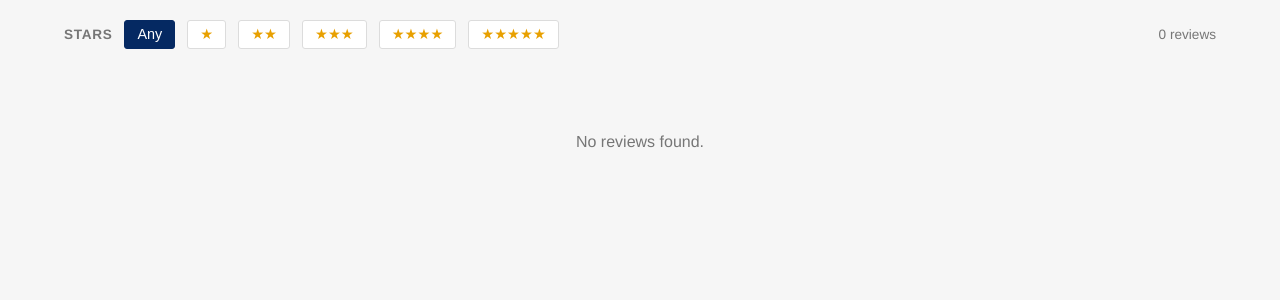
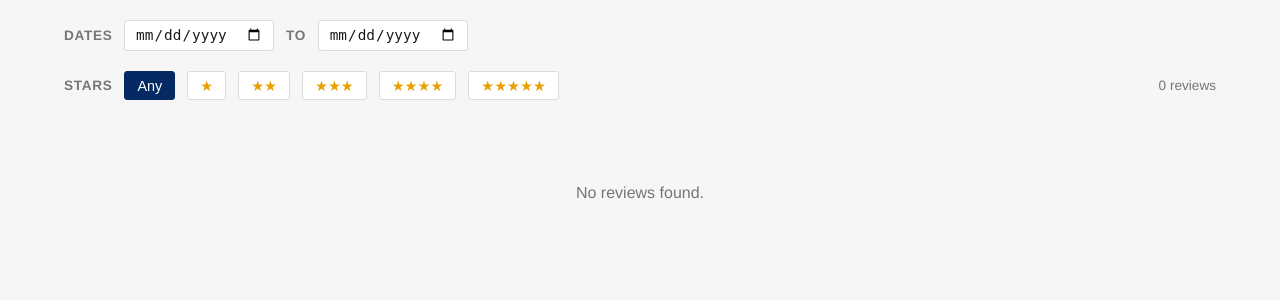
Before and after one commit to WMalker808/GuardianReviews, a Flask app: page / in a window 1280 px wide. Shown: the part 170-470 px from the top of the page. Run offline with Flask 3, Linux system fonts and the light colour scheme; data that the repository does not hold is empty.

Commit message:
Add files via upload

```diff
--- a/app.py
+++ b/app.py
@@ -55,7 +55,7 @@ def extract_release_info(body_html):
     return None
 
 
-def fetch_reviews(section_key, star_rating=None, page=1, music_format=None):
+def fetch_reviews(section_key, star_rating=None, page=1, music_format=None, from_date=None, to_date=None):
     section_config = dict(SECTIONS.get(section_key, SECTIONS["film"]))
     show_body = section_key in ("film", "tv")
 
@@ -77,6 +77,10 @@ def fetch_reviews(section_key, star_rating=None, page=1, music_format=None):
 
     if star_rating:
         params["star-rating"] = star_rating
+    if from_date:
+        params["from-date"] = from_date
+    if to_date:
+        params["to-date"] = to_date
 
     resp = requests.get(CAPI_BASE, params=params, timeout=10)
     resp.raise_for_status()
@@ -178,6 +182,8 @@ def api_reviews():
     stars_param = request.args.get("stars", "")
     music_format = request.args.get("format", "albums")
     page = int(request.args.get("page", 1))
+    from_date = request.args.get("from_date", "")
+    to_date = request.args.get("to_date", "")
 
     if section not in SECTIONS:
         return jsonify({"error": "Invalid section"}), 400
@@ -186,10 +192,10 @@ def api_reviews():
 
     try:
         if len(star_ratings) <= 1:
-            data = fetch_reviews(section, star_ratings[0] if star_ratings else None, page, music_format)
+            data = fetch_reviews(section, star_ratings[0] if star_ratings else None, page, music_format, from_date, to_date)
         else:
             with ThreadPoolExecutor() as executor:
-                futures = {executor.submit(fetch_reviews, section, sr, page, music_format): sr for sr in star_ratings}
+                futures = {executor.submit(fetch_reviews, section, sr, page, music_format, from_date, to_date): sr for sr in star_ratings}
                 responses = [f.result() for f in as_completed(futures)]
             data = merge_responses(responses)
     except requests.HTTPError as e:
--- a/templates/index.html
+++ b/templates/index.html
@@ -97,6 +97,16 @@
 
     .stars { color: #e8a000; }
     .total-count { margin-left: auto; font-size: 0.85rem; color: var(--muted); }
+
+    /* ── Date inputs (reviews toolbar) ── */
+    .toolbar input[type="date"] {
+      border: 1px solid var(--border); border-radius: 3px;
+      padding: 0.35rem 0.6rem; font-size: 0.9rem; color: var(--text);
+      background: var(--card-bg);
+    }
+    .toolbar input[type="date"]:focus {
+      outline: 2px solid var(--guardian-blue); border-color: var(--guardian-blue);
+    }
 
     /* ── Format bar ── */
     #formatBar { max-width: 1200px; margin: 0.75rem auto 0; padding: 0 1.5rem;
@@ -245,6 +255,14 @@
   </div>
 
   <div class="toolbar">
+    <label>Dates</label>
+    <input type="date" id="reviewFromDate">
+    <label>to</label>
+    <input type="date" id="reviewToDate">
+    <button class="pill-btn" id="clearDatesBtn" style="display:none">Clear</button>
+  </div>
+
+  <div class="toolbar">
     <label>Stars</label>
     <button class="pill-btn active" data-stars="">Any</button>
     <button class="pill-btn" data-stars="1"><span class="stars">★</span></button>
@@ -318,6 +336,8 @@
   let currentSection = 'film';
   let currentFormat  = 'albums';
   let selectedStars  = new Set();
+  let fromDate       = '';
+  let toDate         = '';
   let currentPage    = 1;
   let totalPages     = 1;
   let loading        = false;
@@ -340,6 +360,9 @@
   const analyticsContent  = document.getElementById('analyticsContent');
   const chartBackBtn  = document.getElementById('chartBackBtn');
   const chartTitle    = document.getElementById('chartTitle');
+  const reviewFromDate = document.getElementById('reviewFromDate');
+  const reviewToDate   = document.getElementById('reviewToDate');
+  const clearDatesBtn  = document.getElementById('clearDatesBtn');
   const anyBtn        = document.querySelector('.pill-btn[data-stars=""]');
 
   /* ───────── view switching ───────── */
@@ -430,6 +453,8 @@
     const params = new URLSearchParams({ section: currentSection, page: currentPage });
     if (selectedStars.size > 0) params.set('stars', [...selectedStars].join(','));
     if (MUSIC_SECTIONS.has(currentSection)) params.set('format', currentFormat);
+    if (fromDate) params.set('from_date', fromDate);
+    if (toDate)   params.set('to_date', toDate);
 
     try {
       const res  = await fetch(`/api/reviews?${params}`);
@@ -660,6 +685,19 @@
 
   loadMoreBtn.addEventListener('click', () => { currentPage++; load(true); });
 
+  function updateClearBtn() {
+    clearDatesBtn.style.display = fromDate || toDate ? '' : 'none';
+  }
+
+  reviewFromDate.addEventListener('change', () => { fromDate = reviewFromDate.value; updateClearBtn(); load(); });
+  reviewToDate.addEventListener('change',   () => { toDate   = reviewToDate.value;   updateClearBtn(); load(); });
+  clearDatesBtn.addEventListener('click', () => {
+    fromDate = toDate = '';
+    reviewFromDate.value = reviewToDate.value = '';
+    updateClearBtn();
+    load();
+  });
+
   runBtn.addEventListener('click', runAnalytics);
   chartBackBtn.addEventListener('click', showAllChart);
 
```
